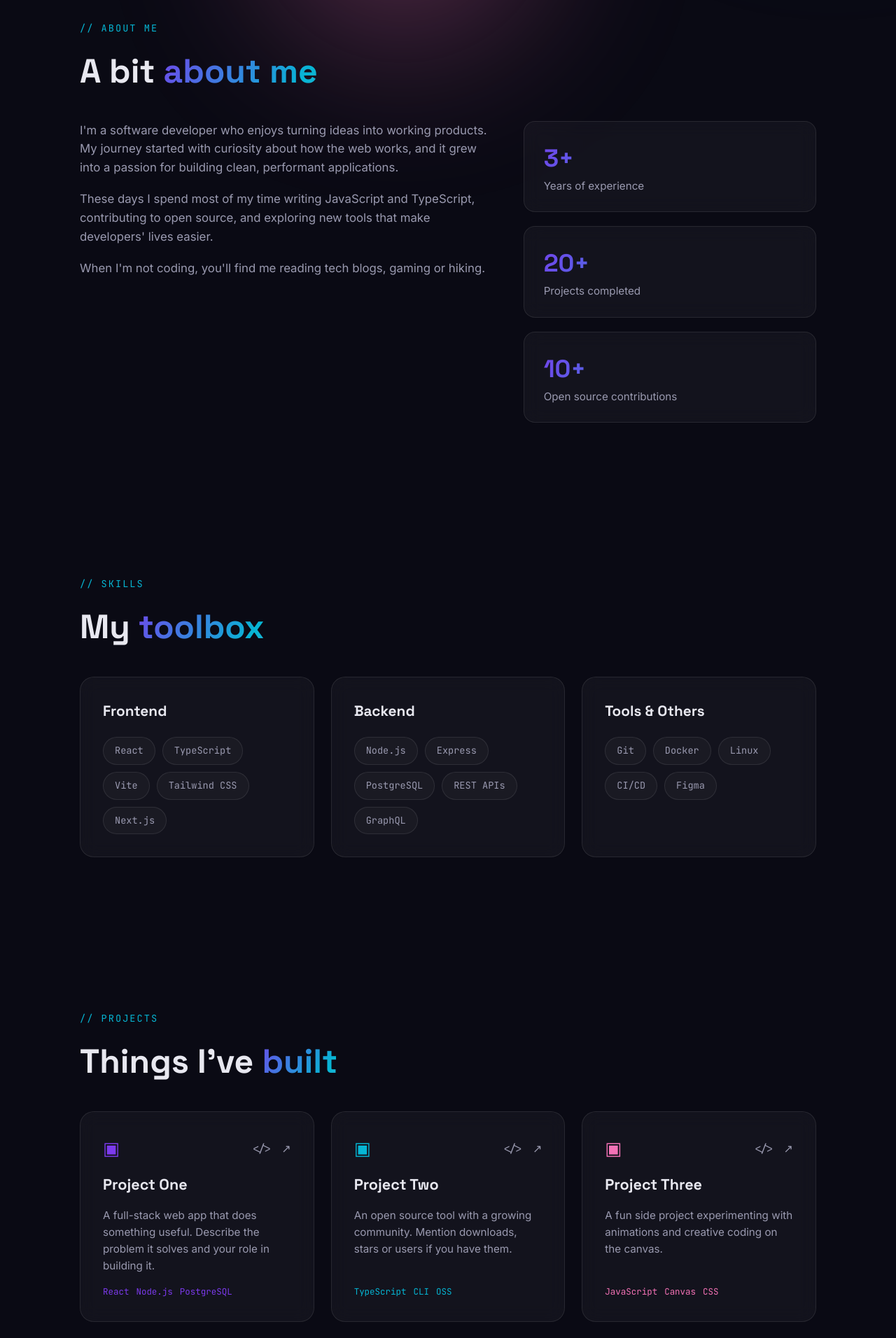
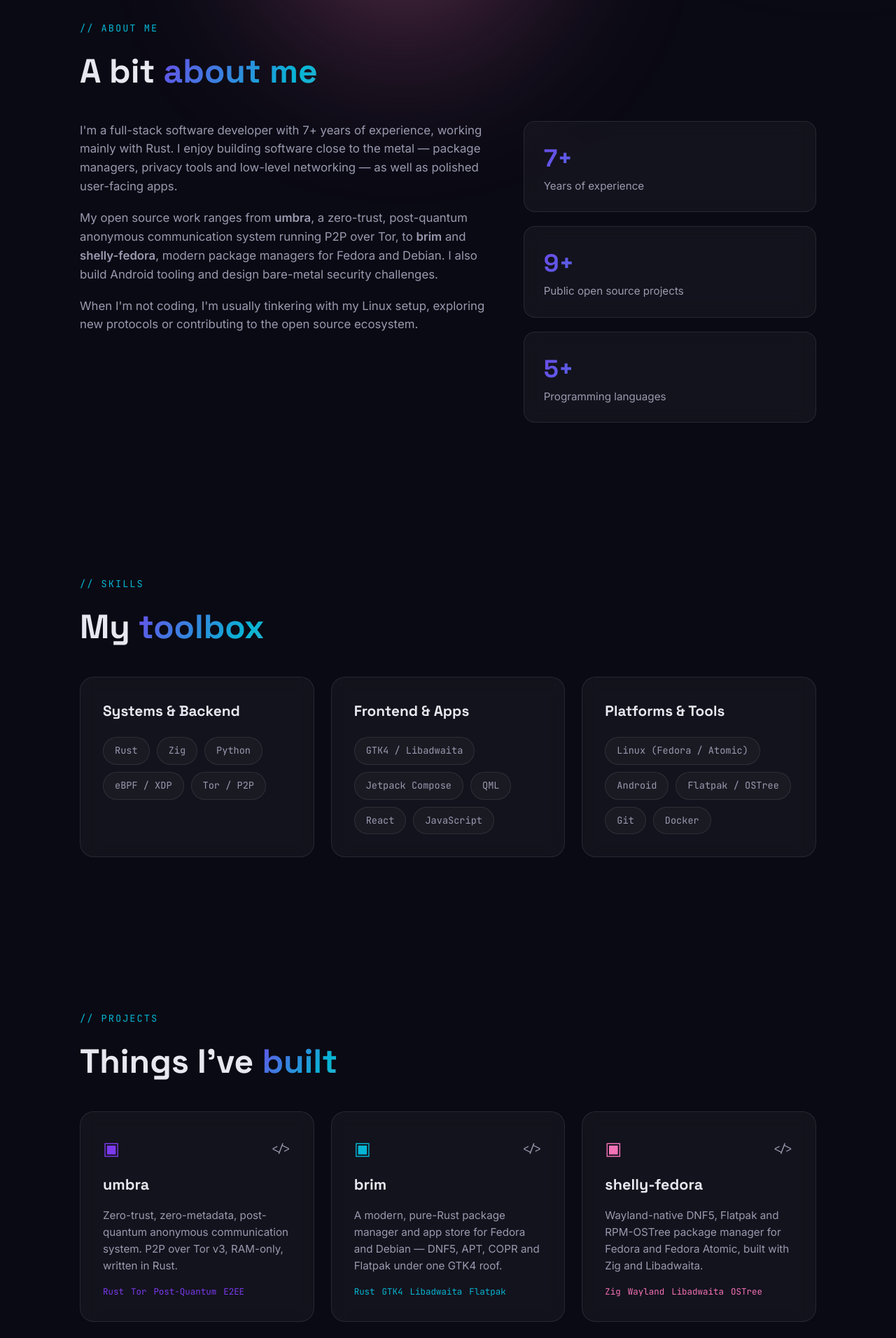
Before and after one commit to b4lol/b4lol.github.io, a React (Vite) app: page / in a window 1280 px wide. Shown: the part 880-2792 px from the top of the page at 70% size. Built offline with nearby package versions, Linux system fonts and the light colour scheme.

Commit message:
Personalize content: name, about, skills, projects and contact

```diff
--- a/index.html
+++ b/index.html
@@ -4,8 +4,8 @@
     <meta charset="UTF-8" />
     <link rel="icon" type="image/svg+xml" href="/favicon.svg" />
     <meta name="viewport" content="width=device-width, initial-scale=1.0" />
-    <meta name="description" content="Portfolio of a software developer — projects, skills and contact." />
-    <title>Your Name — Software Developer</title>
+    <meta name="description" content="Hüseyin \"b4lol\" — full-stack software developer focused on Rust. Projects, skills and contact." />
+    <title>Hüseyin "b4lol" — Software Developer</title>
     <link rel="preconnect" href="https://fonts.googleapis.com" />
     <link rel="preconnect" href="https://fonts.gstatic.com" crossorigin />
     <link
--- a/src/components/About.jsx
+++ b/src/components/About.jsx
@@ -12,28 +12,33 @@ export default function About() {
       <div className="about__grid">
         <div className="about__text reveal">
           <p>
-            I'm a software developer who enjoys turning ideas into working products. My journey
-            started with curiosity about how the web works, and it grew into a passion for building
-            clean, performant applications.
+            I'm a full-stack software developer with 7+ years of experience, working mainly with
+            Rust. I enjoy building software close to the metal — package managers, privacy tools
+            and low-level networking — as well as polished user-facing apps.
           </p>
           <p>
-            These days I spend most of my time writing JavaScript and TypeScript, contributing to
-            open source, and exploring new tools that make developers' lives easier.
+            My open source work ranges from <strong>umbra</strong>, a zero-trust, post-quantum
+            anonymous communication system running P2P over Tor, to <strong>brim</strong> and{' '}
+            <strong>shelly-fedora</strong>, modern package managers for Fedora and Debian. I also
+            build Android tooling and design bare-metal security challenges.
           </p>
-          <p>When I'm not coding, you'll find me reading tech blogs, gaming or hiking.</p>
+          <p>
+            When I'm not coding, I'm usually tinkering with my Linux setup, exploring new protocols
+            or contributing to the open source ecosystem.
+          </p>
         </div>
         <div className="about__stats reveal">
           <div className="stat-card">
-            <span className="stat-card__number gradient-text">3+</span>
+            <span className="stat-card__number gradient-text">7+</span>
             <span className="stat-card__label">Years of experience</span>
           </div>
           <div className="stat-card">
-            <span className="stat-card__number gradient-text">20+</span>
-            <span className="stat-card__label">Projects completed</span>
+            <span className="stat-card__number gradient-text">9+</span>
+            <span className="stat-card__label">Public open source projects</span>
           </div>
           <div className="stat-card">
-            <span className="stat-card__number gradient-text">10+</span>
-            <span className="stat-card__label">Open source contributions</span>
+            <span className="stat-card__number gradient-text">5+</span>
+            <span className="stat-card__label">Programming languages</span>
           </div>
         </div>
       </div>
--- a/src/components/Contact.jsx
+++ b/src/components/Contact.jsx
@@ -1,10 +1,6 @@
 import './Contact.css'
 
-const socials = [
-  { label: 'GitHub', href: 'https://github.com/yourusername' },
-  { label: 'LinkedIn', href: 'https://linkedin.com/in/yourusername' },
-  { label: 'Twitter / X', href: 'https://x.com/yourusername' },
-]
+const socials = [{ label: 'GitHub', href: 'https://github.com/b4lol' }]
 
 export default function Contact() {
   return (
@@ -18,7 +14,7 @@ export default function Contact() {
           My inbox is always open — whether you have a question, a project idea, or just want to
           say hi. I'll do my best to get back to you quickly.
         </p>
-        <a href="mailto:hello@example.com" className="btn btn-primary contact__cta">
+        <a href="mailto:admin@b4.lol" className="btn btn-primary contact__cta">
           Say hello
         </a>
         <ul className="contact__socials">
--- a/src/components/Footer.jsx
+++ b/src/components/Footer.jsx
@@ -4,7 +4,7 @@ export default function Footer() {
   return (
     <footer className="footer">
       <p>
-        Designed & built by <span className="gradient-text">Your Name</span>
+        Designed & built by <span className="gradient-text">Hüseyin "b4lol"</span>
       </p>
       <p className="footer__sub">© {new Date().getFullYear()} — All rights reserved</p>
     </footer>
--- a/src/components/Hero.jsx
+++ b/src/components/Hero.jsx
@@ -1,7 +1,7 @@
 import { useEffect, useState } from 'react'
 import './Hero.css'
 
-const roles = ['Software Developer', 'Open Source Contributor', 'Problem Solver', 'Lifelong Learner']
+const roles = ['Software Developer', 'Open Source Contributor', 'Rust Enthusiast', 'Full Stack Developer']
 
 function useTypewriter(words, typingSpeed = 80, deletingSpeed = 40, pause = 1600) {
   const [text, setText] = useState('')
@@ -37,15 +37,15 @@ export default function Hero() {
     <section id="top" className="hero">
       <p className="hero__greeting">Hi, my name is</p>
       <h1 className="hero__name">
-        <span className="gradient-text">Your Name</span>
+        <span className="gradient-text">Hüseyin "b4lol"</span>
       </h1>
       <h2 className="hero__role">
         I'm a <span className="hero__typed">{typed}</span>
         <span className="hero__caret" />
       </h2>
       <p className="hero__description">
-        I build fast, accessible and delightful web experiences. Currently focused on modern
-        JavaScript, React and everything in between.
+        Full-stack developer with a focus on Rust — building privacy-first communication tools,
+        Linux package managers and system software that respects the user.
       </p>
       <div className="hero__actions">
         <a href="#projects" className="btn btn-primary">
--- a/src/components/Navbar.jsx
+++ b/src/components/Navbar.jsx
@@ -20,7 +20,7 @@ export default function Navbar() {
   return (
     <nav className={`navbar ${scrolled ? 'navbar--scrolled' : ''}`}>
       <a href="#top" className="navbar__logo">
-        &lt;YN /&gt;
+        &lt;b4lol /&gt;
       </a>
       <ul className="navbar__links">
         {links.map((l) => (
--- a/src/components/Projects.jsx
+++ b/src/components/Projects.jsx
@@ -2,30 +2,51 @@ import './Projects.css'
 
 const projects = [
   {
-    title: 'Project One',
+    title: 'umbra',
     description:
-      'A full-stack web app that does something useful. Describe the problem it solves and your role in building it.',
-    tags: ['React', 'Node.js', 'PostgreSQL'],
-    demo: '#',
-    source: '#',
+      'Zero-trust, zero-metadata, post-quantum anonymous communication system. P2P over Tor v3, RAM-only, written in Rust.',
+    tags: ['Rust', 'Tor', 'Post-Quantum', 'E2EE'],
+    source: 'https://github.com/b4lol/umbra',
     color: 'var(--accent-1)',
   },
   {
-    title: 'Project Two',
+    title: 'brim',
     description:
-      'An open source tool with a growing community. Mention downloads, stars or users if you have them.',
-    tags: ['TypeScript', 'CLI', 'OSS'],
-    demo: '#',
-    source: '#',
+      'A modern, pure-Rust package manager and app store for Fedora and Debian — DNF5, APT, COPR and Flatpak under one GTK4 roof.',
+    tags: ['Rust', 'GTK4', 'Libadwaita', 'Flatpak'],
+    source: 'https://github.com/b4lol/brim',
     color: 'var(--accent-2)',
   },
   {
-    title: 'Project Three',
+    title: 'shelly-fedora',
     description:
-      'A fun side project experimenting with animations and creative coding on the canvas.',
-    tags: ['JavaScript', 'Canvas', 'CSS'],
-    demo: '#',
-    source: '#',
+      'Wayland-native DNF5, Flatpak and RPM-OSTree package manager for Fedora and Fedora Atomic, built with Zig and Libadwaita.',
+    tags: ['Zig', 'Wayland', 'Libadwaita', 'OSTree'],
+    source: 'https://github.com/b4lol/shelly-fedora',
+    color: 'var(--accent-3)',
+  },
+  {
+    title: 'protocol-void',
+    description:
+      'A 4-stage bare-metal CTF — no walkthrough, no hints. eBPF, XDP and KernelSU; the hardware keeps the score.',
+    tags: ['Security', 'eBPF', 'XDP', 'CTF'],
+    source: 'https://github.com/b4lol/protocol-void',
+    color: 'var(--accent-1)',
+  },
+  {
+    title: 'tkgs-navigator',
+    description:
+      'Local TKGS discovery and recoverable bouquet updates for Enigma2 receivers.',
+    tags: ['Python', 'Enigma2', 'Networking'],
+    source: 'https://github.com/b4lol/tkgs-navigator',
+    color: 'var(--accent-2)',
+  },
+  {
+    title: 'B4Assistant',
+    description:
+      'Material 3 Expressive Quick Settings toolkit for rooted Android devices, built with Jetpack Compose.',
+    tags: ['Android', 'Jetpack Compose', 'Magisk'],
+    source: 'https://github.com/b4lol/B4Assistant',
     color: 'var(--accent-3)',
   },
 ]
@@ -44,18 +65,21 @@ export default function Projects() {
           <article
             className="project-card reveal"
             key={p.title}
-            style={{ '--card-accent': p.color, transitionDelay: `${i * 0.12}s` }}
+            style={{ '--card-accent': p.color, transitionDelay: `${(i % 3) * 0.12}s` }}
           >
             <div className="project-card__glow" />
             <div className="project-card__content">
               <div className="project-card__top">
                 <span className="project-card__folder">▣</span>
                 <div className="project-card__links">
-                  <a href={p.source} aria-label="Source code" title="Source">
+                  <a
+                    href={p.source}
+                    target="_blank"
+                    rel="noreferrer"
+                    aria-label="Source code"
+                    title="Source"
+                  >
                     &lt;/&gt;
-                  </a>
-                  <a href={p.demo} aria-label="Live demo" title="Demo">
-                    ↗
                   </a>
                 </div>
               </div>
--- a/src/components/Skills.jsx
+++ b/src/components/Skills.jsx
@@ -2,16 +2,16 @@ import './Skills.css'
 
 const groups = [
   {
-    title: 'Frontend',
-    items: ['React', 'TypeScript', 'Vite', 'Tailwind CSS', 'Next.js'],
+    title: 'Systems & Backend',
+    items: ['Rust', 'Zig', 'Python', 'eBPF / XDP', 'Tor / P2P'],
   },
   {
-    title: 'Backend',
-    items: ['Node.js', 'Express', 'PostgreSQL', 'REST APIs', 'GraphQL'],
+    title: 'Frontend & Apps',
+    items: ['GTK4 / Libadwaita', 'Jetpack Compose', 'QML', 'React', 'JavaScript'],
   },
   {
-    title: 'Tools & Others',
-    items: ['Git', 'Docker', 'Linux', 'CI/CD', 'Figma'],
+    title: 'Platforms & Tools',
+    items: ['Linux (Fedora / Atomic)', 'Android', 'Flatpak / OSTree', 'Git', 'Docker'],
   },
 ]
 
```
